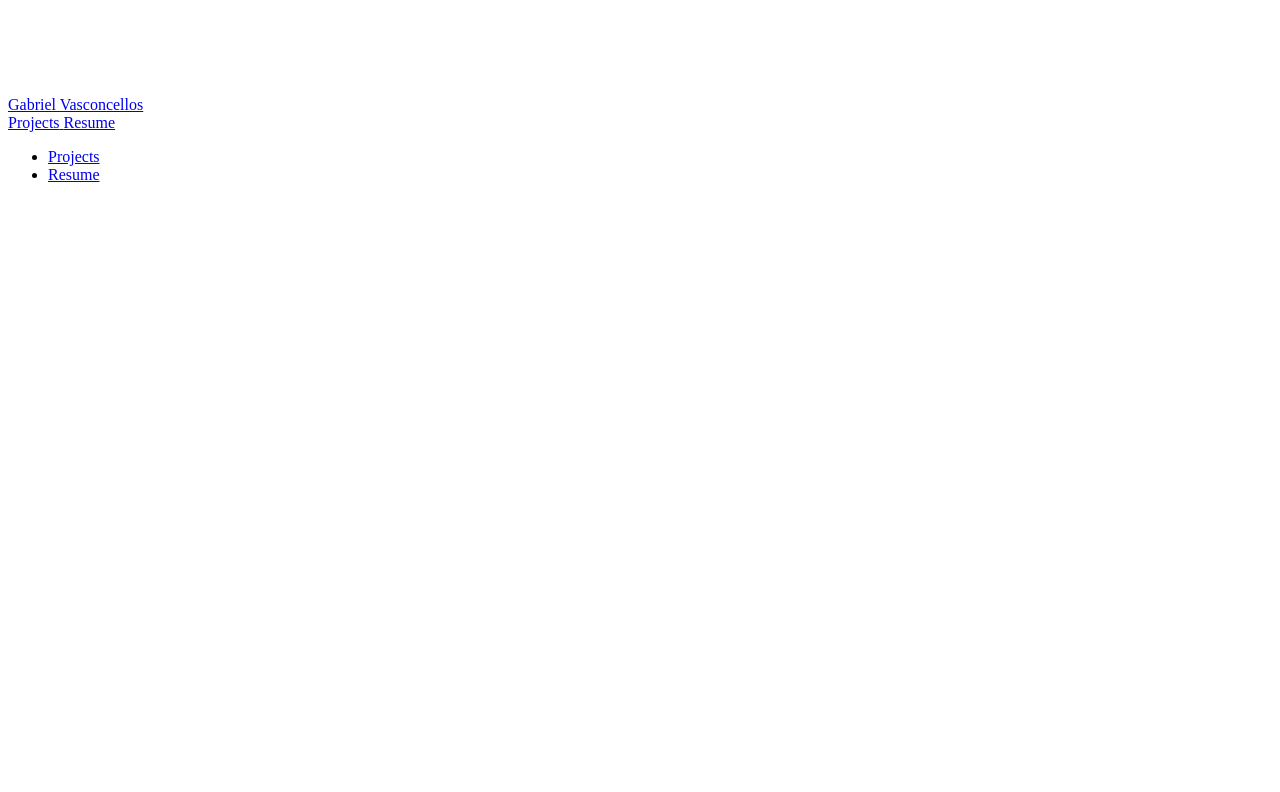
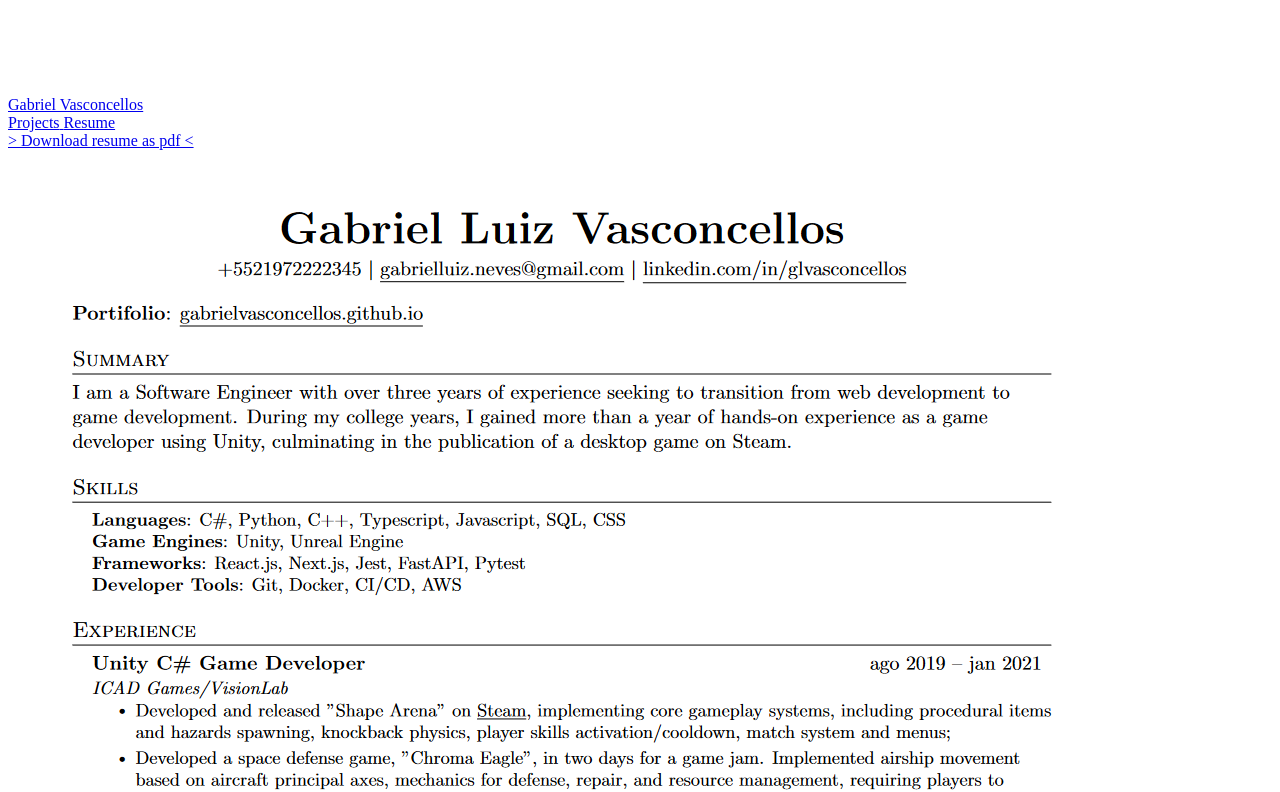
Before and after one commit to GabrielVasconcellos/gabrielvasconcellos.github.io, a SvelteKit app: page /resume in a window 1280 px wide. Shown: the part 1200-1992 px from the top of the page. Before the commit the page ends 1400 px from the top, so only its background shows below. Built offline with nearby package versions, Linux system fonts and the light colour scheme.

Commit message:
add resume page

```diff
--- a/src/routes/resume/+page.svelte
+++ b/src/routes/resume/+page.svelte
@@ -0,0 +1,6 @@
+<div class="flex gap-10 flex-col">
+    <a class="link link-hover link-accent text-xl" href="resume.pdf" target="_blank">
+        {"> Download resume as pdf <"}
+    </a>
+    <img src="resume_en.png" alt="Resume"/>
+</div>
```
Also changed, not shown: static/resume_en.png (added), 1 other file (tests, documents, lock files or other folders).
